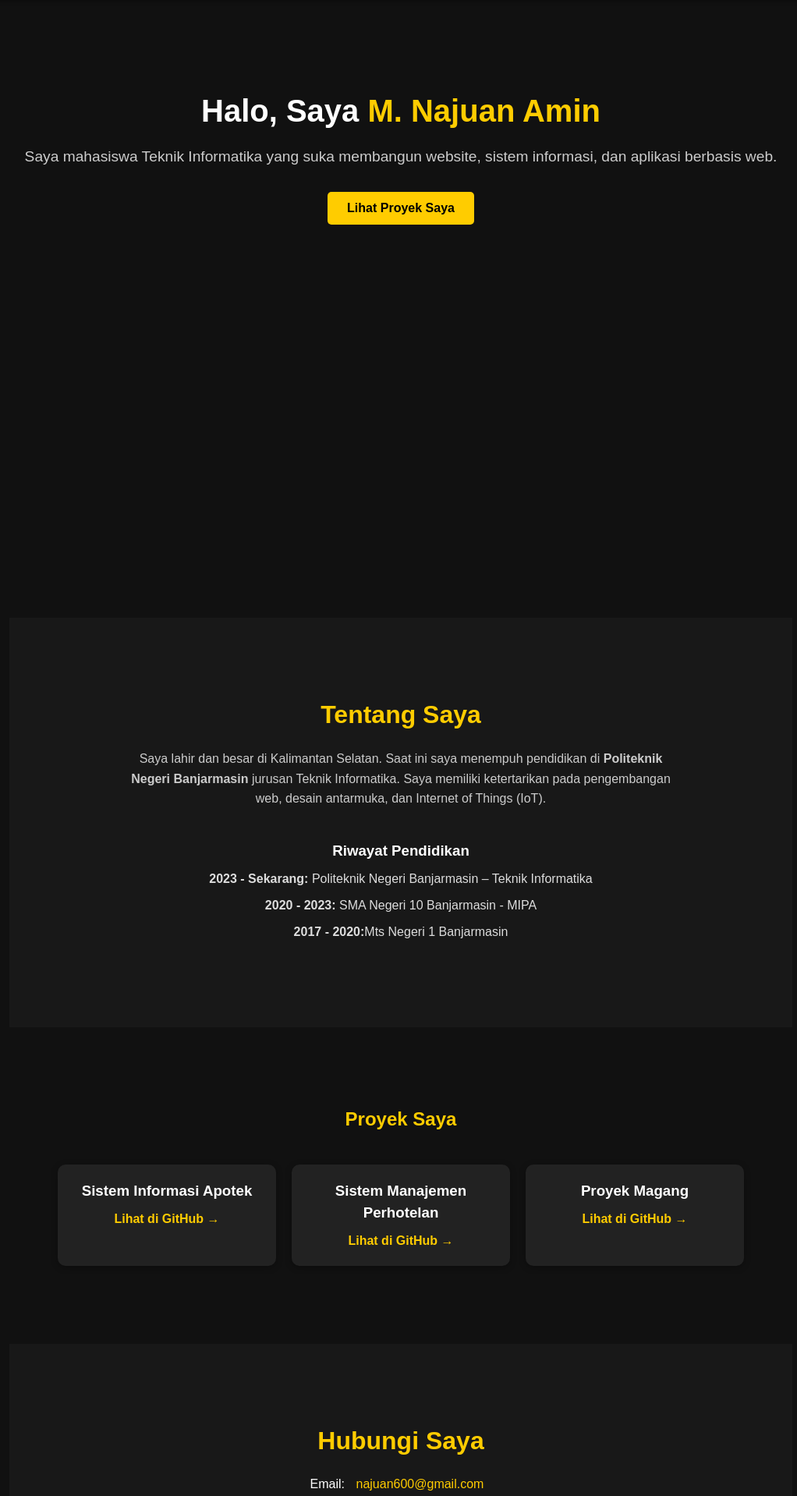
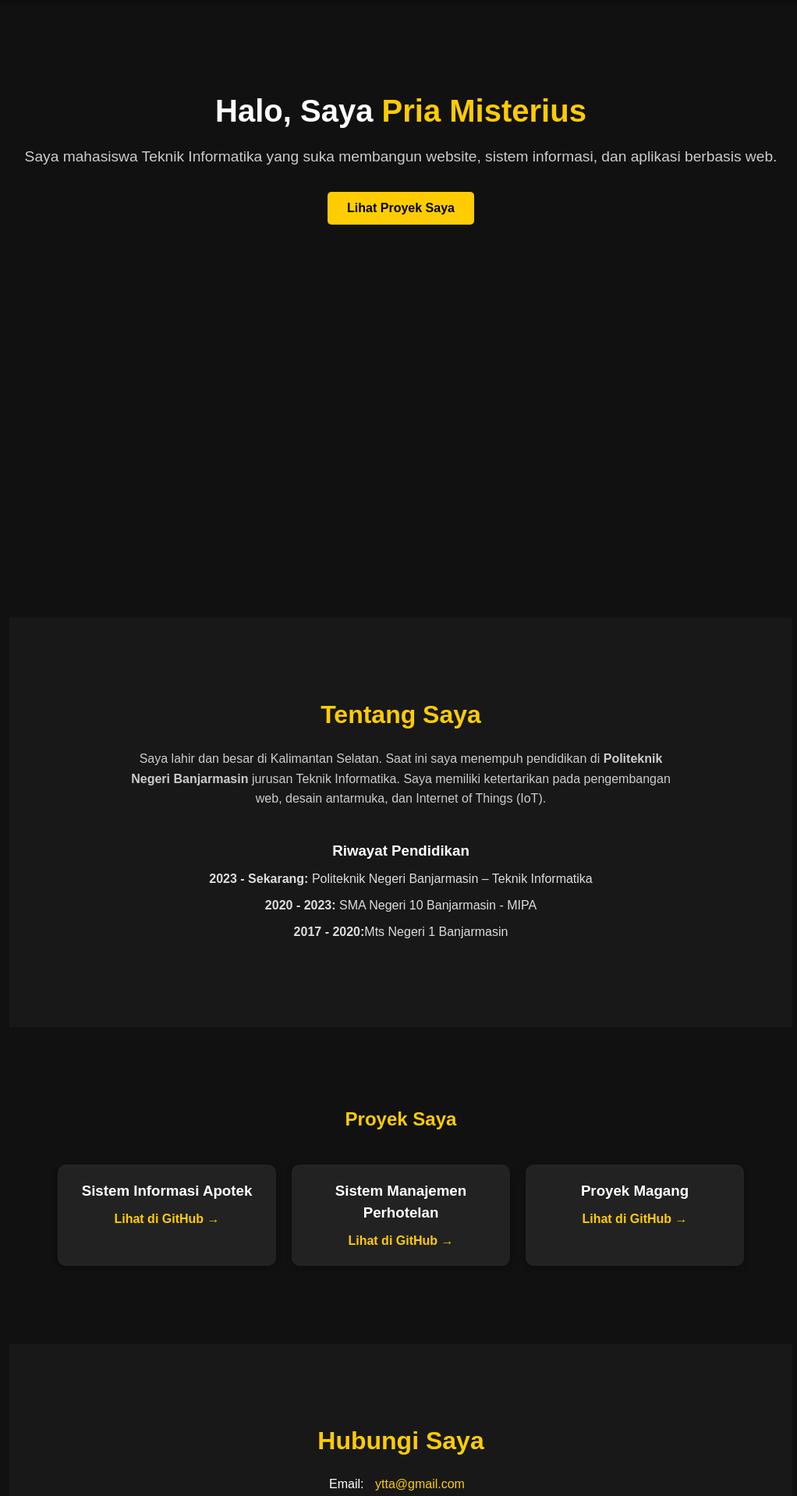
Before and after one commit to NajuanJRS/My-Portofolio, a React (Vite) app: page / in a window 1280 px wide. Shown: the part 120-2038 px from the top of the page at 78% size, without its empty margins (126-1148 px from the left). Built offline with nearby package versions, Linux system fonts and the light colour scheme.

Commit message:
perbaikan

```diff
--- a/src/pages/Contact.jsx
+++ b/src/pages/Contact.jsx
@@ -4,7 +4,7 @@ export default function Contact() {
   return (
     <section id="contact" className="contact">
       <h2>Hubungi Saya</h2>
-      <p>Email: <a href="mailto:najuanamin@gmail.com">najuan600@gmail.com</a></p>
+      <p>Email: <a href="mailto:ytaa@gmail.com">ytta@gmail.com</a></p>
 
       <div className="socials">
         <a href="https://github.com/NajuanJRS" target="_blank">GitHub</a>
--- a/src/pages/Home.jsx
+++ b/src/pages/Home.jsx
@@ -3,7 +3,7 @@ import './Home.css'
 export default function Home() {
   return (
     <section id="home" className="home">
-      <h2>Halo, Saya <span className="highlight">M. Najuan Amin</span></h2>
+      <h2>Halo, Saya <span className="highlight">Pria Misterius</span></h2>
       <p>
         Saya mahasiswa Teknik Informatika yang suka membangun website, sistem informasi, dan aplikasi berbasis web.
       </p>
```
